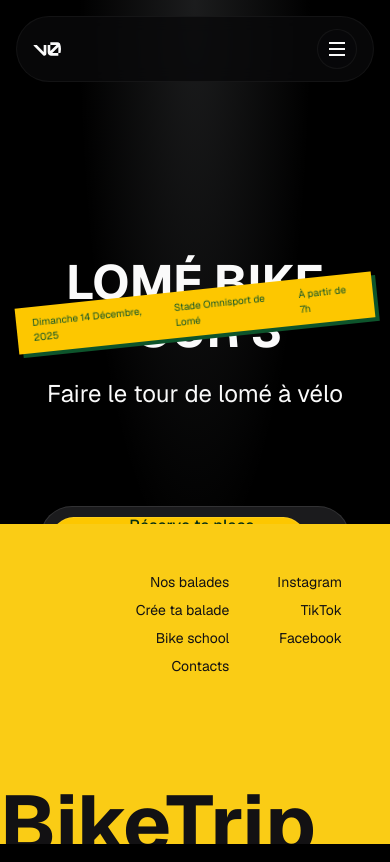
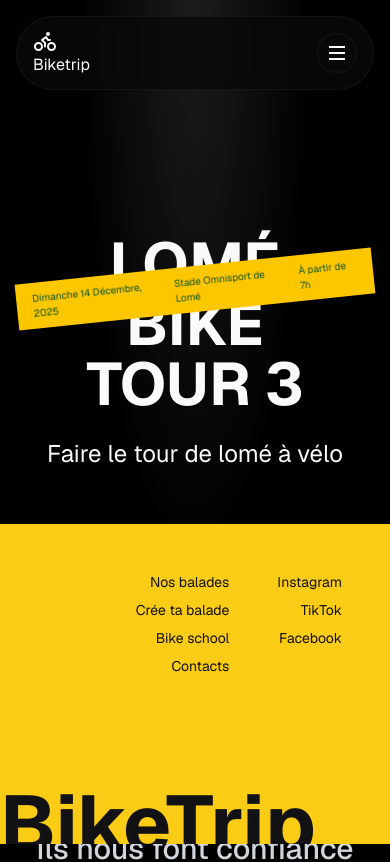
Before and after one commit to ameklou/biketripnext, a Next.js app: page /lome-bike-tour in a window 390 px wide. Shown: the top 862 px of the page. Built offline with nearby package versions, Linux system fonts and the light colour scheme.

Commit message:
lbt hero

```diff
--- a/src/app/(frontend)/lome-bike-tour/how-works.tsx
+++ b/src/app/(frontend)/lome-bike-tour/how-works.tsx
@@ -1,4 +1,5 @@
 import React from 'react'
+import Link from 'next/link'
 
 const HowWorks = () => {
   return (
@@ -59,7 +60,8 @@ const HowWorks = () => {
           </div>
         </div>
         <div className="w-full flex justify-center items-center">
-          <button
+          <Link
+            href="/lome-bike-tour/register"
             data-tally-open="w8j1kA"
             data-tally-layout="modal"
             data-tally-hide-title="1"
@@ -89,7 +91,7 @@ const HowWorks = () => {
               </div>
             </div>
             <div className="group-hover:left-[2px] group-hover:top-[2px] absolute h-full w-full left-1 top-1 transition-all duration-200 ease-in-out rounded-md bg-green-900"></div>
-          </button>
+          </Link>
         </div>
       </div>
     </section>
--- a/src/components/SomeHero.tsx
+++ b/src/components/SomeHero.tsx
@@ -2,6 +2,7 @@
 import { motion } from 'framer-motion'
 import Image from 'next/image'
 import React from 'react'
+import Link from 'next/link'
 
 interface SomeHeroProps {
   title: string
@@ -11,7 +12,7 @@ interface SomeHeroProps {
 
 export default function SomeHero({ title, description, imageSrc }: SomeHeroProps) {
   return (
-    <section className="container mx-auto px-4 py-20">
+    <section className="md:container mx-auto px-4 lg:py-20 py-12">
       <div className="grid grid-cols-1 md:grid-cols-2 gap-8 items-center">
         <div className="space-y-6 flex flex-col gap-6 justify-center items-center">
           <motion.div
@@ -20,7 +21,7 @@ export default function SomeHero({ title, description, imageSrc }: SomeHeroProps
             transition={{ duration: 0.5, delay: 0.1 }}
           >
             <div className="relative flex justify-center items-center flex-col gap-6 px-6 md:max-w-[906px] mt-28">
-              <h1 className="text-5xl md:text-7xl lg:text-8xl font-bold chakra-petch-bold uppercase text-center">
+              <h1 className="text-6xl md:text-7xl lg:text-8xl font-bold chakra-petch-bold uppercase text-center">
                 Lomé Bike Tour 3
               </h1>
 
@@ -35,7 +36,7 @@ export default function SomeHero({ title, description, imageSrc }: SomeHeroProps
 
                   <div className="group border-border bg-secondary/70 flex h-[64px] cursor-pointer items-center gap-2 rounded-full border p-[11px] mt-10">
                     <div className="border-border bg-yellow-400 flex h-[43px] items-center justify-center rounded-full border">
-                      <p className="mr-3 ml-2 flex items-center justify-center gap-2 font-medium tracking-tight text-green-950">
+                      <Link href="/lome-bike-tour/register" className="mr-3 ml-2 flex items-center justify-center gap-2 font-medium tracking-tight text-green-950">
                         <svg
                           xmlns="http://www.w3.org/2000/svg"
                           width="24"
@@ -54,7 +55,7 @@ export default function SomeHero({ title, description, imageSrc }: SomeHeroProps
                           <path d="M2 12h20"></path>
                         </svg>
                         Réserve ta place maintenant
-                      </p>
+                      </Link>
                     </div>
                     <div className="border-border flex size-[26px] text-yellow-400 items-center justify-center rounded-full border-2 transition-all ease-in-out group-hover:ml-2">
                       <svg
@@ -81,11 +82,11 @@ export default function SomeHero({ title, description, imageSrc }: SomeHeroProps
               </div>
 
               <div className="absolute top-8 md:top-[5rem] -rotate-6 z-10">
-                <div className="absolute h-full w-full left-1 top-1 -z-10 bg-green-900  transition-all duration-200 ease-in-out"></div>
+                <div className="absolute md:h-full w-full left-1 top-1 -z-10 bg-green-900  transition-all duration-200 ease-in-out"></div>
                 <div className="relative py-2 px-4 flex z-20 justify-between items-center gap-3 md:gap-6 text-[10px] md:text-lg chakra-petch-bold bg-yellow-400 text-green-900">
                   <p className="">Dimanche 14 Décembre, 2025</p>
                   <a
-                    href="https://www.google.com/maps/place/Bako+Events+Center/data=!4m2!3m1!1s0x0:0x4df3cc26a8685641?sa=X&amp;ved=1t:2428&amp;ictx=111"
+                    href="/"
                     target="_blank"
                     rel="noreferrer"
                     className=""
@@ -99,9 +100,9 @@ export default function SomeHero({ title, description, imageSrc }: SomeHeroProps
           </motion.div>
         </div>
         <motion.div
-          initial={{ opacity: 0, x: -50 }}
+          initial={{ opacity: 0, x: -750 }}
           animate={{ opacity: 1, x: 0 }}
-          transition={{ duration: 0.7, delay: 0.3 }}
+          transition={{ duration: 1, delay: 0.3 }}
           className="relative h-full w-full rounded-lg overflow-hidden"
         >
           <Image src={"/ride-a-bicycle.svg"} alt="Hero image" fill className="object-fill" priority />
--- a/src/components/header.tsx
+++ b/src/components/header.tsx
@@ -56,9 +56,6 @@ const Header = () => {
           className={`z-50 flex items-center justify-center gap-2 transition-all duration-300 ${
             isScrolled ? "ml-4" : ""
           }`}
-          href="/"
-          target="_blank"
-          rel="noopener noreferrer"
         >
           <Bike/>
           Biketrip
@@ -88,40 +85,23 @@ const Header = () => {
         </div>
 
         <div className="flex items-center gap-4">
-          <a
-            href="/login"
-            className="font-medium transition-colors hover:text-foreground text-muted-foreground text-sm cursor-pointer"
-          >
 
-          </a>
-
-          <a
-            href="/signup"
-            className="rounded-md font-bold relative cursor-pointer hover:-translate-y-0.5 transition duration-200 inline-block text-center bg-gradient-to-b from-green-700 to-green-700/80 text-primary-foreground shadow-[0px_2px_0px_0px_rgba(255,255,255,0.3)_inset] px-4 py-2 text-sm"
+          <Link
+            href="/lome-bike-tour/register"
+            className="rounded-2xl font-bold relative cursor-pointer hover:-translate-y-0.5 transition duration-200 inline-block text-center bg-gradient-to-b from-green-700 to-green-700/80 text-primary-foreground shadow-[0px_2px_0px_0px_rgba(255,255,255,0.3)_inset] px-4 py-2 text-sm"
           >
             Reservation
-          </a>
+          </Link>
         </div>
       </header>
       {/* Mobile Header */}
       <header className="sticky top-4 z-[9999] mx-4 flex w-auto flex-row items-center justify-between rounded-full bg-background/80 backdrop-blur-sm border border-border/50 shadow-lg md:hidden px-4 py-3">
-        <a
-          className="flex items-center justify-center gap-2"
-          href="https://v0.app"
-          target="_blank"
-          rel="noopener noreferrer"
+        <Link
+          href={"/"}
         >
-          <svg
-            fill="currentColor"
-            viewBox="0 0 147 70"
-            xmlns="http://www.w3.org/2000/svg"
-            aria-hidden="true"
-            className="text-foreground rounded-full size-7 w-7"
-          >
-            <path d="M56 50.2031V14H70V60.1562C70 65.5928 65.5928 70 60.1562 70C57.5605 70 54.9982 68.9992 53.1562 67.1573L0 14H19.7969L56 50.2031Z"></path>
-            <path d="M147 56H133V23.9531L100.953 56H133V70H96.6875C85.8144 70 77 61.1856 77 50.3125V14H91V46.1562L123.156 14H91V0H127.312C138.186 0 147 8.81439 147 19.6875V56Z"></path>
-          </svg>
-        </a>
+          <Bike/>
+          Biketrip
+        </Link>
 
         <button
           onClick={() => setIsMobileMenuOpen(!isMobileMenuOpen)}
@@ -172,12 +152,7 @@ const Header = () => {
                 FAQ
               </button>
               <div className="border-t border-border/50 pt-4 mt-4 flex flex-col space-y-3">
-                <a
-                  href="/login"
-                  className="px-4 py-3 text-lg font-medium text-muted-foreground hover:text-foreground transition-colors rounded-lg hover:bg-background/50 cursor-pointer"
-                >
-                  Log In
-                </a>
+
                 <a
                   href="/signup"
                   className="px-4 py-3 text-lg font-bold text-center bg-gradient-to-b from-primary to-primary/80 text-primary-foreground rounded-lg shadow-lg hover:-translate-y-0.5 transition-all duration-200"
```
Also changed, not shown: public/ride-a-bicycle.svg.
